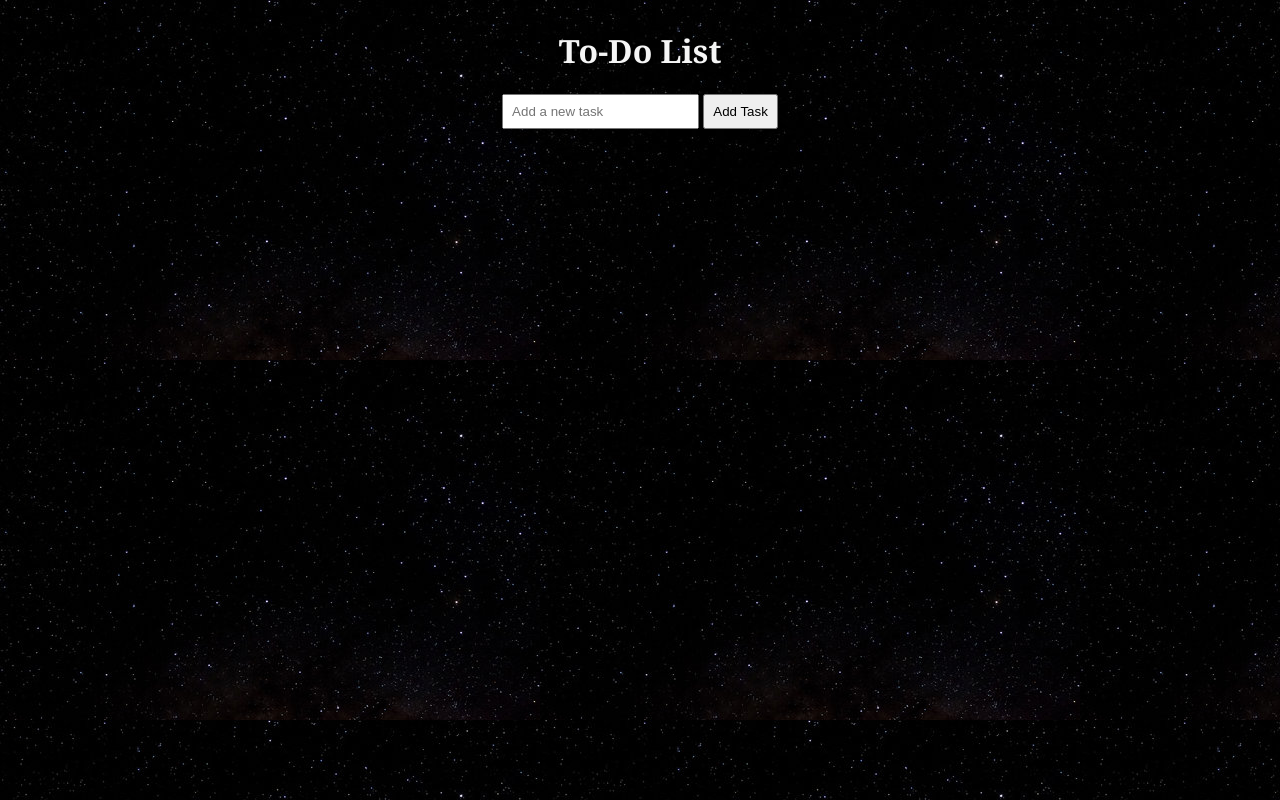
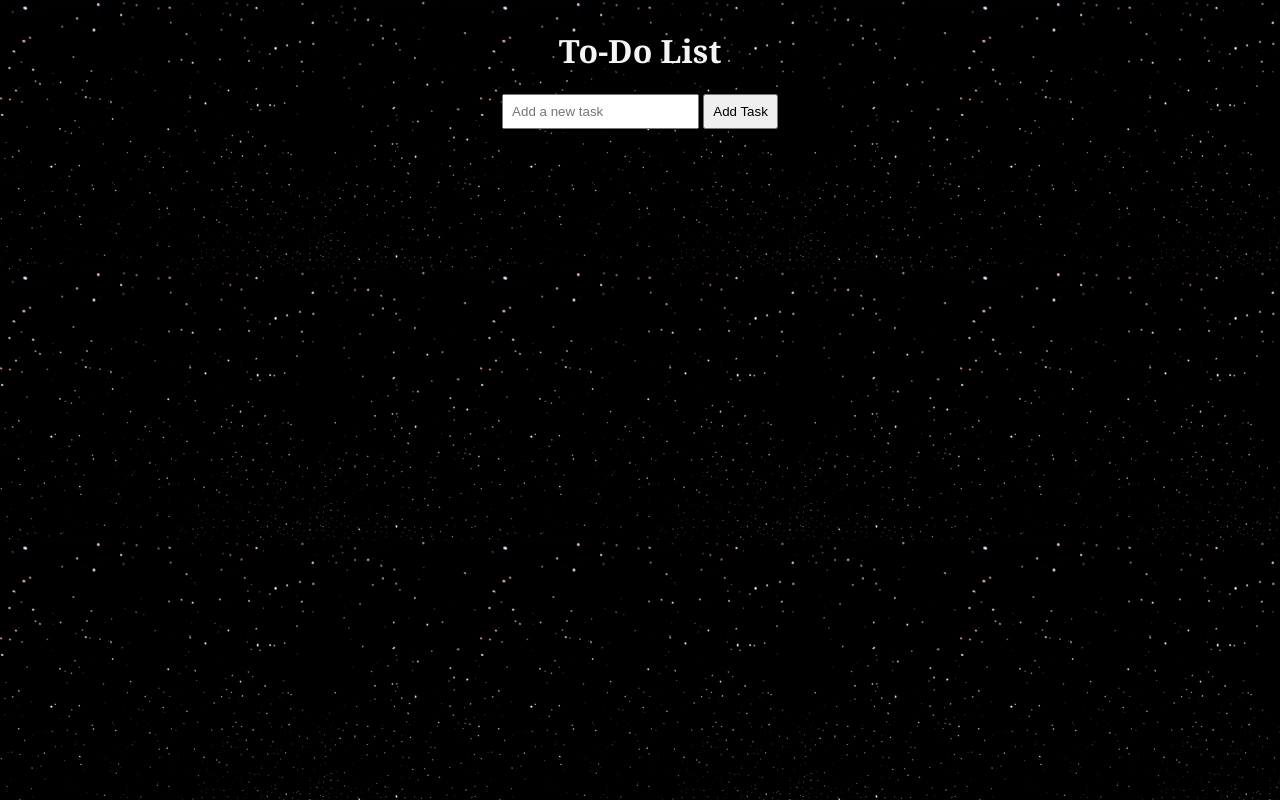
Before and after one commit to todolistjs/To-Do-List, a plain HTML site: page index.html in a window 1280 px wide. Drawn offline with Linux system fonts and the light colour scheme.

Commit message:
Update todolist.css
Updated Backgtound image

```diff
--- a/todolist.css
+++ b/todolist.css
@@ -9,7 +9,7 @@ body
     /* To align the items to the center. */
     align-items: center;
 
-    background-image: url('blackimage.jpg' );
+    background-image: url('giphy.gif' );
 }
 
 h1
```
